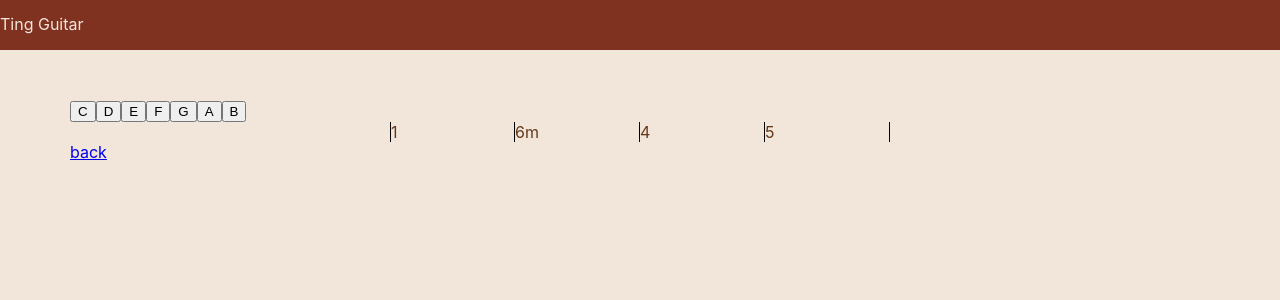
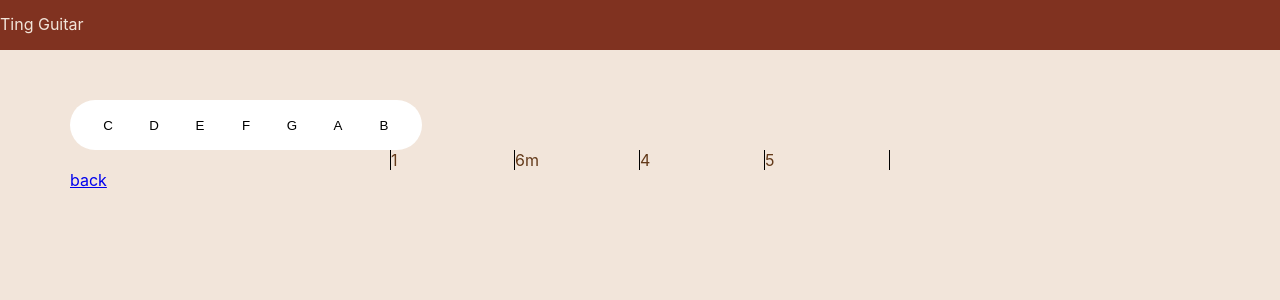
Before and after one commit to ting-ting-ting/ting-guitar, a React (Create React App) app: page /#/tab/1 in a window 1280 px wide. Shown: the top 300 px of the page. Built offline with nearby package versions, Linux system fonts and the light colour scheme.

Commit message:
TonalitySelector csss

```diff
--- a/src/GuitarTabPage/index.scss
+++ b/src/GuitarTabPage/index.scss
@@ -1,4 +1,9 @@
 .guitar-tab {
+  display: flex;
+  flex-direction: column;
+  align-items: flex-start;
+  justify-content: flex-start;
+
   .tab-container {
     width: 500px;
     margin: 0 auto;
--- a/src/components/TonalitySelector/index.scss
+++ b/src/components/TonalitySelector/index.scss
@@ -1,3 +1,23 @@
 .tonality-selector {
+  display: flex;
+  align-items: center;
+  justify-content: flex-start;
+  background-color: #FFF;
+  padding: 10px 15px;
+  border-radius: 30px;
 
+  .tonality-btn {
+    background-color: transparent;
+    border: none;
+    cursor: pointer;
+    width: 30px;
+    height: 30px;
+    border-radius: 15px;
+    margin: 0 8px;
+
+    &:hover, &.is-active {
+      background-color: #633919;
+      color: #FFF;
+    }
+  }
 }
```
